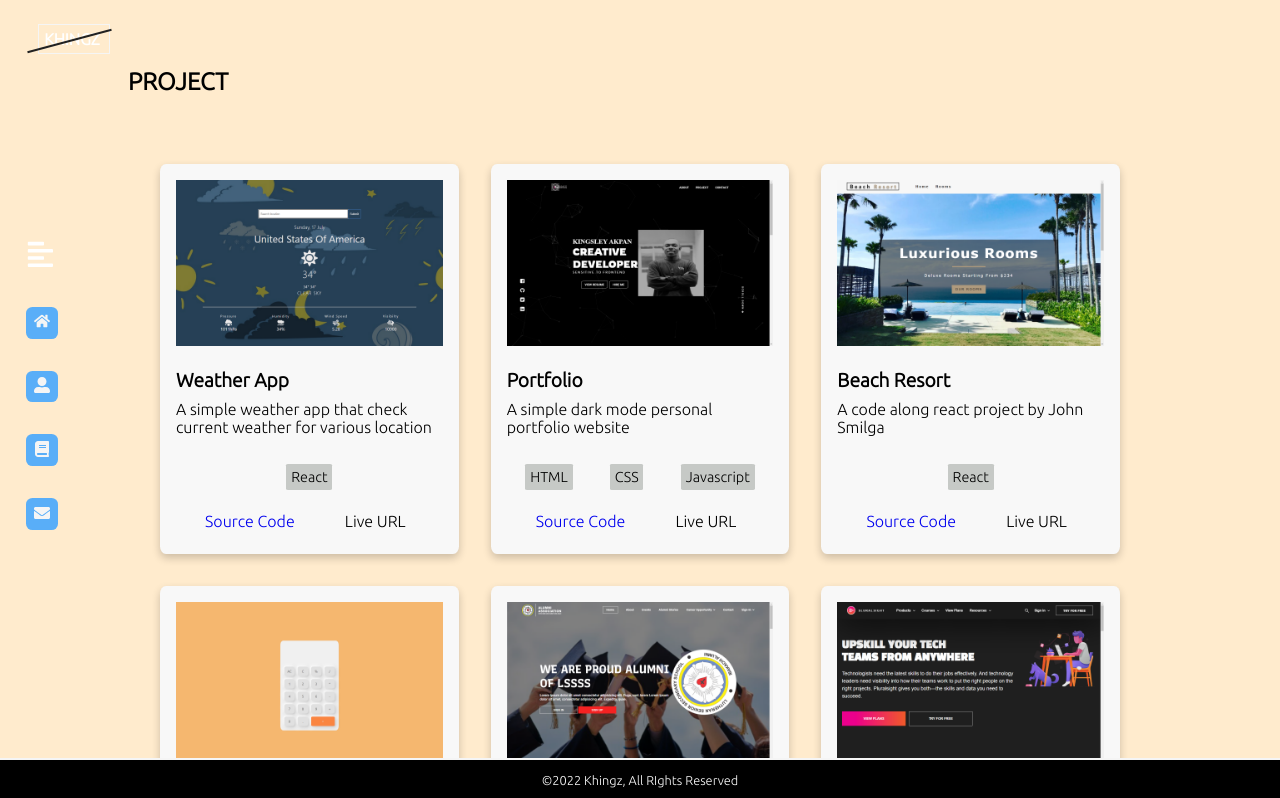
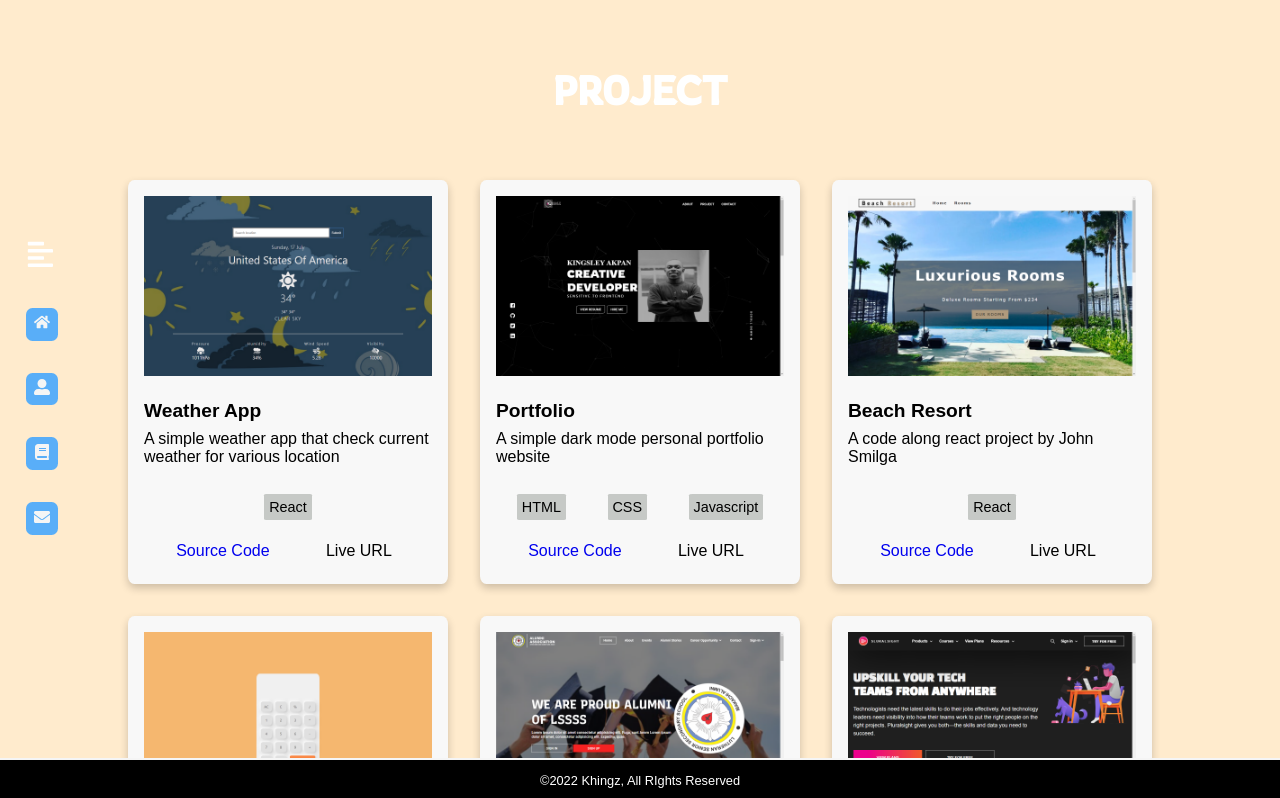
Before and after one commit to Khingz/port-web, a React (Create React App) app: page /portfolio in a window 1280 px wide. Shown: the top 798 px of the page. Built offline with nearby package versions, Linux system fonts and the light colour scheme; a web font is replaced by a local one.

Commit message:
font headings adjusted

```diff
--- a/src/Pages/About.css
+++ b/src/Pages/About.css
@@ -9,13 +9,20 @@
     align-items: center;
 }
 
+.about-container > h2 {
+    padding-top: 2rem;
+    padding-bottom: 2rem;
+    font-size: 2.5rem;
+    font-family: 'Rowdies', cursive;
+    color: white;
+}
+
 .about {
     max-width: 90%;
     position: relative;
     height: auto;
     margin: 0 auto;
     display: flex;
-    /* justify-content: space-around; */
     align-items: center;
 }
 
--- a/src/Pages/About.jsx
+++ b/src/Pages/About.jsx
@@ -5,14 +5,14 @@ import Footer from '../component/Footer'
 const about = () => {
   return (
     <div className="about-container">
-      <h3 className='mt-5'>ABOUT ME</h3>
+      <h2>ABOUT ME</h2>
        <div className="about">
          <div className="about-img">
           <img src={aboutImg} alt="" />
          </div>
         <div className="about-content">
         <p>
-         Hi! I'm Kingsley, a freelancing frontend developer based in Uyo, Akwa Ibom State, Nigeria. I am a graduate from a paramedic background, but my imense love fot tech has made me divert a career path in the field. I describe myself as a passionate and problem solving develper who loves coding and the web platform.
+         Hi! I'm Kingsley , a freelancing frontend developer based in Uyo, Akwa Ibom State, Nigeria. I am a graduate from a paramedic background, but my imense love fot tech has made me divert a career path in the field. I describe myself as a passionate and problem solving develper who loves coding and the web platform.
          As a developer, i love contributong to open source projects, especially the ones that are challenging and help me learn great deal of new technologies.
          At my free time, i usually get involve in video gaming and play soccer too.
          </p>
--- a/src/Pages/Contact.css
+++ b/src/Pages/Contact.css
@@ -7,6 +7,14 @@
     flex-direction: column;
     justify-content: center;
     align-items: center;
+}
+
+.contact-container h2 {
+    margin-top: 3rem;
+    padding-bottom: 2rem;
+    color: white;
+    font-family: 'Rowdies', cursive;
+    font-size: 2.5rem;
 }
 
 .contact:before {
--- a/src/Pages/Contact.jsx
+++ b/src/Pages/Contact.jsx
@@ -6,7 +6,7 @@ import Footer from '../component/Footer'
 const contact = () => {
   return (
     <div className='contact-container'>
-      <h3 className='mt-5'>CONTACT</h3>
+      <h2>CONTACT</h2>
       <div className="contact">
       <ul>
       <li>
@@ -22,7 +22,7 @@ const contact = () => {
       <li>
         <div className="timeline-content">
           <h4>Contact Info</h4>
-          <p>Need to get in contact with me? Either fill out the form above with your enquiry or contact us with any of the medium below. I am always available to anser the question you might have. I look forward to hesring from you. </p>
+          <p>Need to get in contact with me? Either fill out the form above with your enquiry or contact us with any of the medium below. I am always available to answer the question you might have. I look forward to hearing from you. </p>
           <div className="social-contact">
             <div>
             <p><span><FaEnvelope /></span>kingsley995mr@gmail.com</p>
--- a/src/Pages/Home.css
+++ b/src/Pages/Home.css
@@ -1,4 +1,3 @@
-@import url('https://fonts.googleapis.com/css2?family=Oswald:wght@700&display=swap');
 
 .home {
     width: 100%;
@@ -34,7 +33,7 @@
 }
 
 .content-container h5 {
-    font-family: 'Oswald', sans-serif;
+    font-family: 'Rowdies', cursive;
     font-size: 2.5rem;
     font-weight: bolder;
     line-height: 2.5rem;
--- a/src/Pages/Home.jsx
+++ b/src/Pages/Home.jsx
@@ -1,7 +1,6 @@
-import { FaFacebook, FaTwitterSquare, FaInstagram, FaLinkedin } from 'react-icons/fa'
+import { FaFacebook, FaTwitterSquare, FaInstagram, FaLinkedin, FaGithub } from 'react-icons/fa'
 import './Home.css';
 import avatarImg from '../assets/img/avatar-4.png'
-// import splashImg from '../assets/img/splash.png'
 import { Link } from 'react-router-dom'
 
 const Home = () => {
@@ -10,24 +9,27 @@ const Home = () => {
      <div className="home-grey-bg">
      <div className='home-container'>
        <div className="content-container">
-        <h5 data-text ='NON-AWARD WINNING WEB DEVELOPER'>NON-AWARD WINNING WEB DEVELOPER</h5>
+        <h5>NON-AWARD WINNING WEB DEVELOPER</h5>
         <p>But trust me, I will blow your mind!!!</p>
         <div className='link-button'>
-          <a href="" className='view-resume'>View Resume</a>
+          <a href="https://docs.google.com/document/d/1qQwyvHi5F0DPiq9pwpNPjTerkdjLcvqX/edit?usp=sharing&ouid=105689398385832492198&rtpof=true&sd=true" target='_blank' className='view-resume' >View Resume</a>
           <Link to='/contact' className='hire-me'>Hire Me</Link >
         </div>
         <div className='home-social-icon'>
-          <a href="http://" target="_blank">
+          <a href="https://web.facebook.com/kings.medic" target="_blank">
             <FaFacebook />
           </a>
-          <a href="http://" target="_blank">
+          <a href="https://twitter.com/team_Dks" target="_blank">
             <FaTwitterSquare />
           </a>
-          <a href="http://" target="_blank">
+          <a href="https://www.instagram.com/khingz_a/" target="_blank">
             <FaInstagram />
           </a>
-          <a href="http://" target="_blank">
+          <a href="https://www.linkedin.com/in/kingsley-akpan-162838116/" target="_blank">
             <FaLinkedin />
+          </a>
+          <a href="https://github.com/khingz" target="_blank">
+            <FaGithub />
           </a>
         </div>
        </div>
--- a/src/Pages/Portfolio.css
+++ b/src/Pages/Portfolio.css
@@ -12,9 +12,11 @@
 }
 
 .portfolio-container > h2 {
-    padding-top: 3rem;
-    padding-bottom: 3rem;
-    width: 80vw;
+    padding-top: 2rem;
+    padding-bottom: 2rem;
+    font-size: 2.5rem;
+    font-family: 'Rowdies', cursive;
+    color: white;
 }
 
 .portfolio-container {
@@ -23,7 +25,7 @@
 
 .project-container {
     /* background-color: black; */
-    max-width: 75vw;
+    max-width: 80vw;
     display: grid;
     grid-template-columns: 1fr 1fr 1fr;
     gap: 2rem;
@@ -100,7 +102,7 @@
 
 @media only screen and (max-width: 1000px) {
     .project-container {
-        max-width: 75vw;
+        max-width: 80vw;
         grid-template-columns: 1fr 1fr;
     }
 }
--- a/src/index.css
+++ b/src/index.css
@@ -1,4 +1,5 @@
-@import url('https://fonts.googleapis.com/css2?family=Ubuntu:wght@300&display=swap');
+@import url('https://fonts.googleapis.com/css2?family=Rowdies:wght@300&display=swap');
+
 
 /* universal styling */
 
@@ -29,27 +30,3 @@ a {
 .bg-container {
   position: relative;
 }
-
-.bg-container::before {
-  content: 'KHINGZ';
-  position: fixed;
-  top: 3%;
-  left: 3%;
-  width: 60px;
-  color: white;
-  font-size: 1rem;
-  font-weight: 900;
-  border: 1px solid whitesmoke;
-  padding: 0.3rem;
-}
-
-.bg-container::after {
-  content: '';
-  position: fixed;
-  top: 5%;
-  left: 2%;
-  width: 85px;
-  padding: 1px;
-  background-color: rgb(34, 34, 34);
-  transform: rotate(165deg);
-}
```
